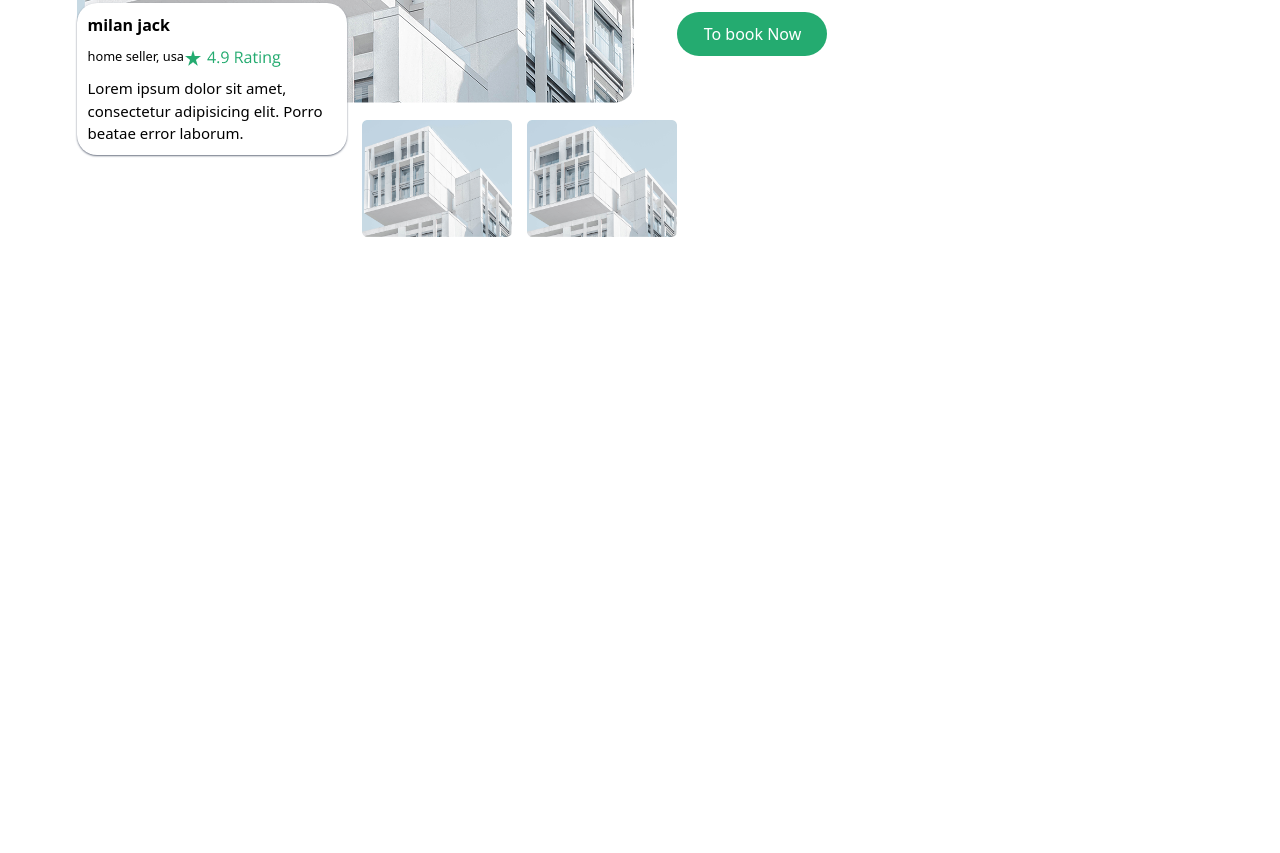
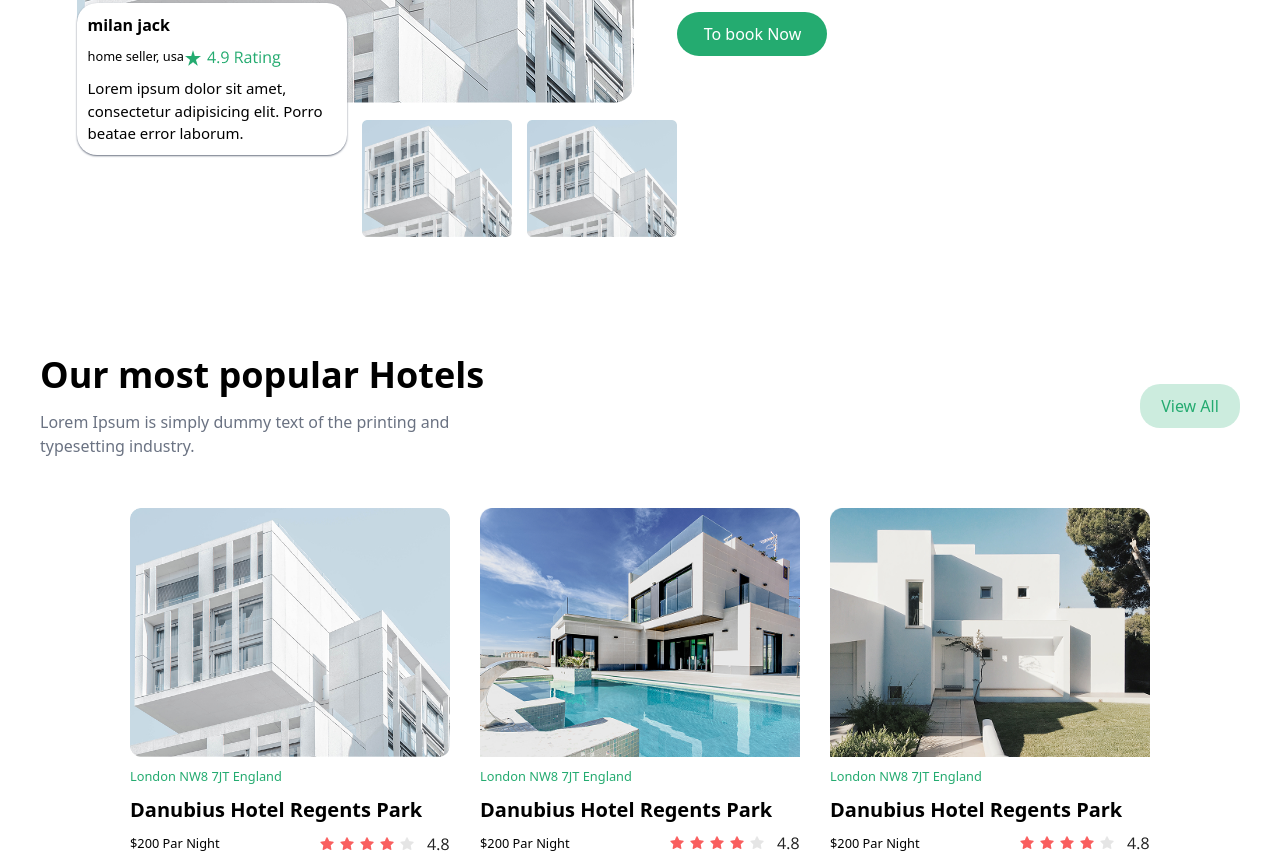
Before and after one commit to JurabekSayfiddinov/hotel-project, a website: page src/index2.html in a window 1280 px wide. Shown: the part 425-1278 px from the top of the page. Before the commit the page ends 800 px from the top, so only its background shows below. Drawn offline with Linux system fonts and the light colour scheme; files whose address does not match are found by name.

Commit message:
section - popular_hotels

```diff
--- a/src/index2.html
+++ b/src/index2.html
@@ -48,6 +48,44 @@
                      <p class="text-center w-[150px] p-[10px] bg-[#24AB70] text-white rounded-[25px]">To book Now</p>
                 </div>
             </section>
+               <section class="max-w-300 m-auto mt-[100px]">
+                       <div class="flex items-center justify-between">
+                        <div class="flex flex-col gap-[15px]">
+                             <p class="text-4xl font-bold">Our most popular Hotels</p>
+                        <p class="text-gray-500">Lorem Ipsum is simply dummy text of the printing and <br> typesetting industry.</p>
+                        </div>
+                        <p class="w-[100px] p-[10px] rounded-[20px] text-[#24AB70] bg-[#24ab713b] text-center">View All</p>
+                       </div>
+                       <div class="flex justify-center mt-[50px] gap-[30px] lg:flex-row flex-col">
+                        <div class="w-[320px] flex flex-col gap-[10px] lg:m-0 m-auto">
+                            <img class="w-[320px]" src="./images2/image.png" alt="">
+                            <small class="text-[#24AB70]">London NW8 7JT England</small>
+                            <p class="text-xl font-bold">Danubius Hotel Regents Park</p>
+                            <div class="flex items-center justify-between">
+                               <small>$200 Par Night</small>
+                               <img src="./image/Group 10.png" alt="">
+                            </div>
+                        </div>
+                        <div class="w-[320px] flex flex-col gap-[10px] lg:m-0 m-auto">
+                            <img class="w-[320px]" src="./images2/image (1).png" alt="">
+                            <small class="text-[#24AB70]">London NW8 7JT England</small>
+                            <p class="text-xl font-bold">Danubius Hotel Regents Park</p>
+                            <div class="flex items-center justify-between">
+                               <small>$200 Par Night</small>
+                               <img src="./image/Group 10.png" alt="">
+                            </div>
+                        </div>
+                        <div class="w-[320px] flex flex-col gap-[10px] lg:m-0 m-auto">
+                            <img class="w-[320px]" src="./images2/image (2).png" alt="">
+                            <small class="text-[#24AB70]">London NW8 7JT England</small>
+                            <p class="text-xl font-bold">Danubius Hotel Regents Park</p>
+                            <div class="flex items-center justify-between">
+                               <small>$200 Par Night</small>
+                               <img src="./image/Group 10.png" alt="">
+                            </div>
+                        </div>
+                       </div>
+            </section>
         </main>
 </body>
 </html>
```
Also changed, not shown: src/images2/image (1).png (added), src/images2/image (2).png (added), src/images2/image1 .png (added).
